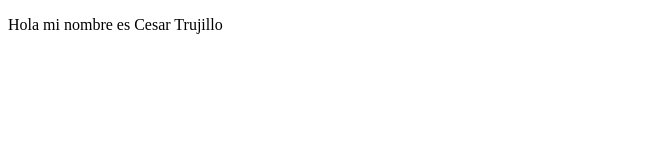
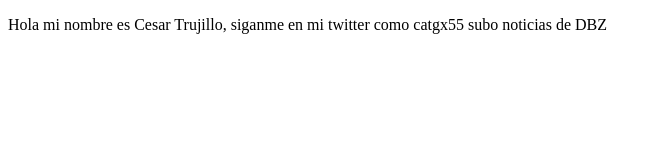
Before and after one commit to Catgx55/proyectoDemoCursoPrework, a plain HTML site: page index.html in a window 1280 px wide. Shown: the whole page, without its empty margins (0-661 px from the left). Drawn offline with Linux system fonts and the light colour scheme.

Commit message:
cambios agregue mi twitter para que me sigan

```diff
--- a/index.html
+++ b/index.html
@@ -8,7 +8,7 @@
 </head>
 <body>
     <p>
-        Hola mi nombre es Cesar Trujillo
+        Hola mi nombre es Cesar Trujillo, siganme en mi twitter como catgx55 subo noticias de DBZ
     </p>
 </body>
 </html>
```
